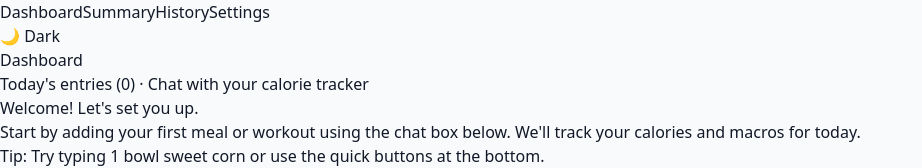
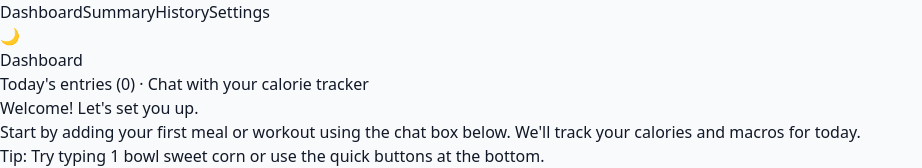
Before and after one commit to nitingoel27/calorie-tracker, a React (Vite) app: page / in a window 1280 px wide. Shown: the top 168 px of the page, without its empty margins (0-922 px from the left). Built offline with nearby package versions, Linux system fonts and the light colour scheme.

Commit message:
Update App.tsx

```diff
--- a/src/App.tsx
+++ b/src/App.tsx
@@ -53,7 +53,7 @@ function AppShell() {
                dark:bg-slate-700 dark:text-slate-100 dark:hover:bg-slate-600"
     aria-label="Toggle theme"
   >
-    {theme === "dark" ? "☀ Light" : "🌙 Dark"}
+    {theme === "dark" ? "☀" : "🌙"}
   </button>
 </nav>
         <Routes>
```
